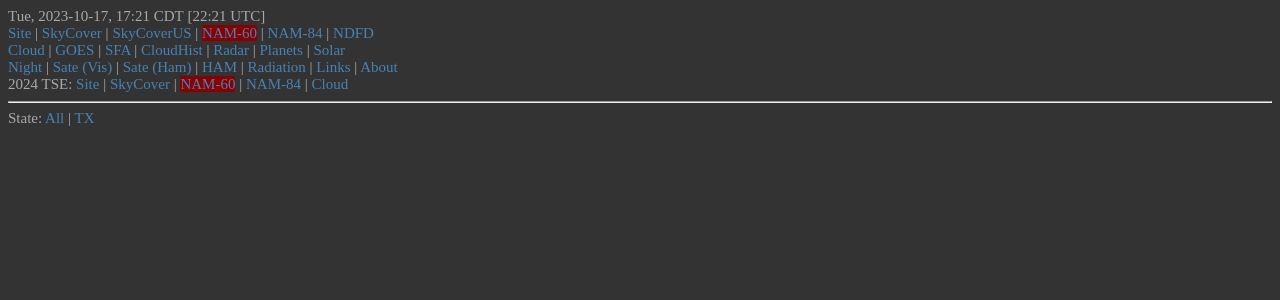
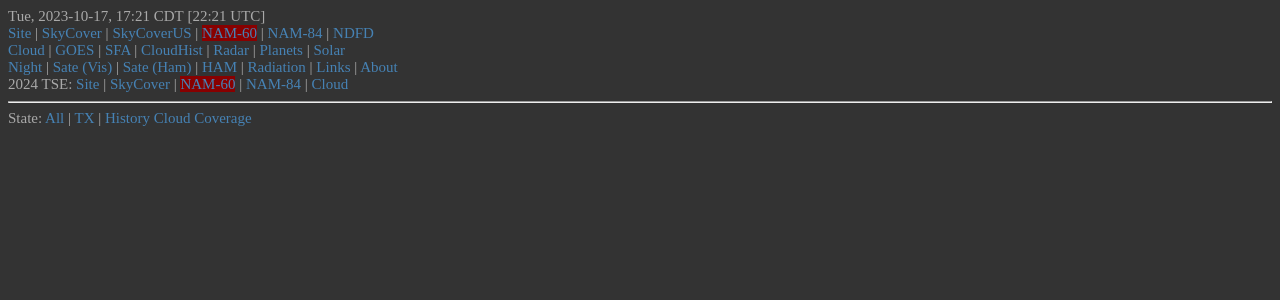
Before and after one commit to drzh/astro, a PHP site: page /eclipse2024/index.php in a window 1280 px wide. Shown: the top 300 px of the page. Run offline with PHP 8.4, Linux system fonts and the light colour scheme.

Commit message:
modified:   nam/getdata.60hr.sh 	modified:   nam/getdata.84hr.sh 	modified:   site/site.eclipse2024.php 	typechange: site/site.fulldisk.proj

```diff
--- a/site/site.eclipse2024.php
+++ b/site/site.eclipse2024.php
@@ -240,5 +240,36 @@ $pos = [
 "",
 "TX"
 ],
+    [
+        'Cloud coverage along the central line',
+        365,
+        365,
+	'https://eclipsophile.com/wp-content/uploads/2021/02/Noam-centre-cloud.png',
+        '',
+        'histcloud',
+        '',
+        'History Cloud Coverage'
+    ],
+     [
+        'Cloud coverage along the central line - TX',
+        365,
+        365,
+        'https://eclipsophile.com/wp-content/uploads/2021/03/2024TSE-CentreCloud-graph-hires-TX-MO-sm.png',
+        '',
+        'histcloud',
+        '',
+        'History Cloud Coverage'
+    ],
+    [
+        'Cloud coverage map',
+        365,
+        365,
+	'https://eclipsophile.com/wp-content/uploads/2021/02/April-NoAm-cloud.png',
+        '',
+        'histcloud',
+        '',
+        'History Cloud Coverage'
+    ],
+
 ]
 ?>
```
Also changed, not shown: 3 other files.
